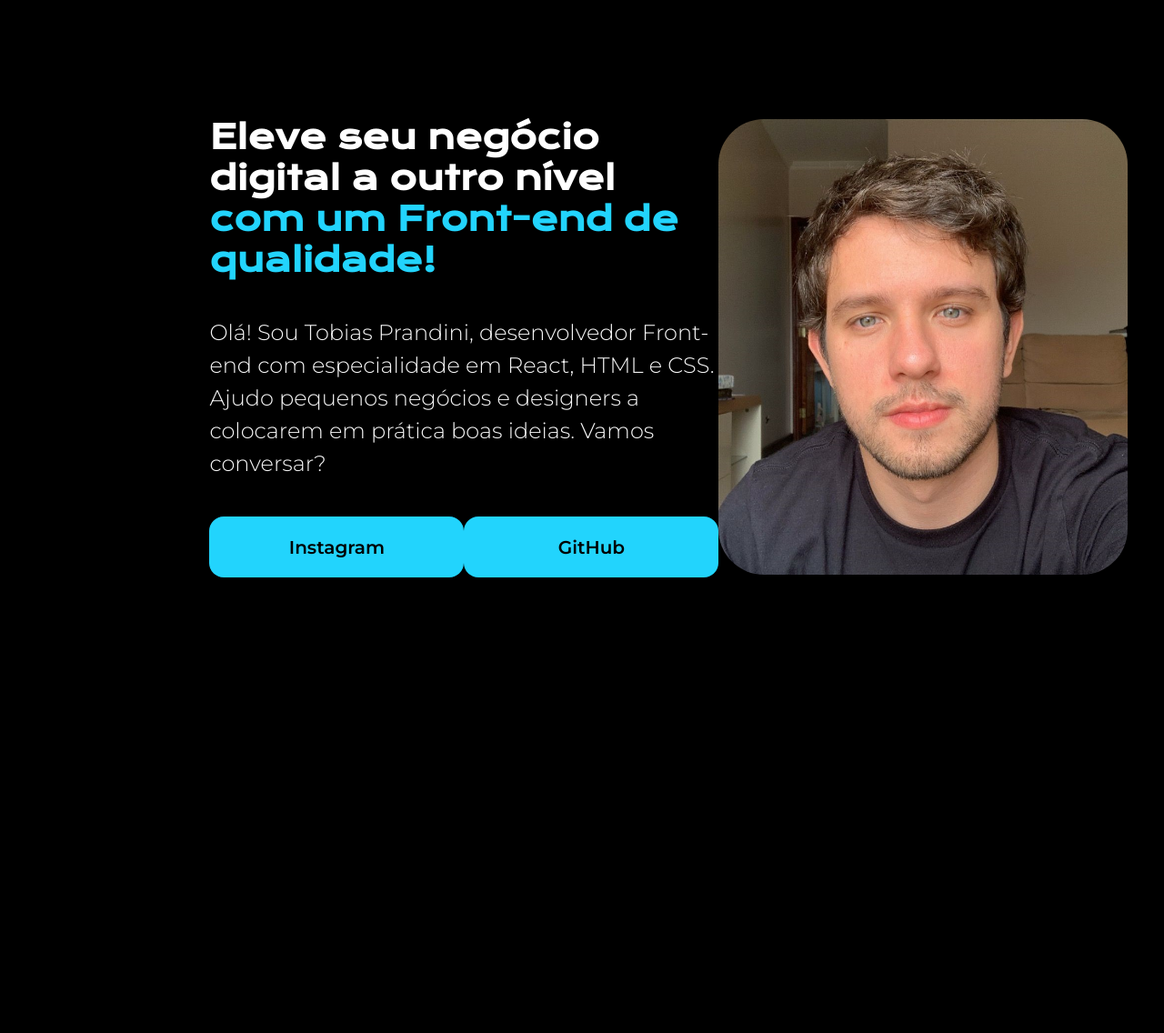
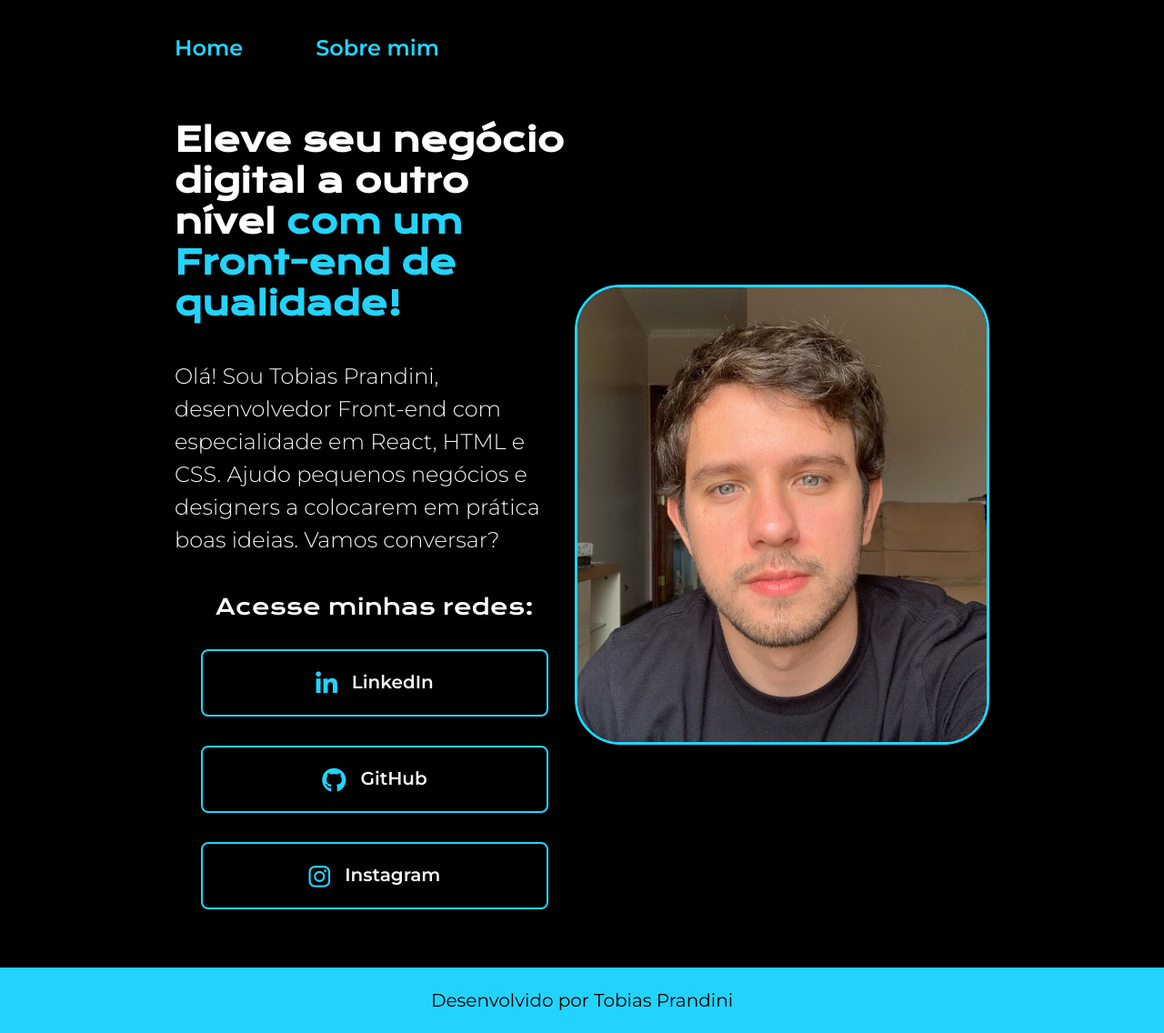
Before and after one commit to tobiasprandini/Projeto-no-Figma, a plain HTML site: page index.html in a window 1280 px wide. Shown: the whole page at 91% size. Before the commit the page ends 928 px from the top, so only its background shows below. Drawn offline with nearby package versions, Linux system fonts and the light colour scheme.

Commit message:
second commit

```diff
--- a/index.html
+++ b/index.html
@@ -5,9 +5,15 @@
     <meta name="viewport" content="width=device-width, initial-scale=1.0">
     <title>Portfolio</title>
     <link rel="stylesheet" href="style.css">
+    <link href="https://cdnjs.cloudflare.com/ajax/libs/font-awesome/6.0.0-beta3/css/all.min.css" rel="stylesheet">
 </head>
 <body>
-  <header></header>
+    <header class="cabecalho">
+        <nav class="cabecalho_menu">
+            <a class="cabecalho_menu_link"> Home</a>
+            <a class="cabecalho_menu_link">Sobre mim</a>
+        </nav>
+    </header>
     <main class="apresentacao">
         <section class="apresentacao_conteudo">
             <h1 class="apresentacao_conteudo_titulo">Eleve seu negócio digital a outro nível
@@ -20,12 +26,25 @@
             conversar?
             </p>
             <div class="apresentacao_links">
-        <a class="apresentacao_links_link" href="https://www.instagram.com/tobias.prandini/" target="_blank">Instagram</a>
-        <a class="apresentacao_links_link" href="https://github.com/tobiasprandini" target="_blank">GitHub</a>
+                <h2 class="apresentacao_links_subtitulo">Acesse minhas redes:</h2>
+                <a class="apresentacao_links_link" href="https://www.linkedin.com/in/tobiasprandini/" target="_blank">
+                    <span class="fa-brands fa-linkedin-in"></span>
+                    <span>LinkedIn</span>
+                </a>
+                <a class="apresentacao_links_link" href="https://github.com/tobiasprandini" target="_blank">
+                    <span class="fa-brands fa-github"></span>
+                    <span>GitHub</span>
+                </a>
+                <a class="apresentacao_links_link" href="https://instagram.com/tobias.prandini/" target="_blank">
+                    <span class="fa-brands fa-instagram"></span>
+                    <span>Instagram</span>
+                </a>
             </div>
         </section>
         <img src="imagem/my-picture.jpeg" alt="Foto de perfil Tobias">
     </main>
-  <footer></footer>
+    <footer class="rodape">
+        <p>Desenvolvido por Tobias Prandini</p>
+    </footer>
 </body>
 </html>
--- a/style.css
+++ b/style.css
@@ -6,18 +6,30 @@
 }
 
 body {
-  height: 100vh;
+  /* height: 100vh; */
   box-sizing: border-box;
   background-color: black;
   color: white;
 }
 
-.titulo-destaque {
+.cabecalho {
+  padding: 3% 0 0 15%;
+}
+
+.cabecalho_menu {
+  display: flex;
+  gap: 80px;
+}
+
+.cabecalho_menu_link {
+  font-family: "Montserrat", sans-serif;
+  font-size: 24px;
+  font-weight: 600;
   color: #22D4FD;
 }
 
 .apresentacao {
-  margin: 10% 18%;
+  padding: 5% 15%;
   display: flex;
   align-items: center;
   justify-content: space-between;
@@ -27,6 +39,8 @@ body {
   width: 450px;
   height: auto;
   border-radius: 50px;
+  border: solid;
+  border-color: #22D4FD;
 }
 
 .apresentacao_conteudo {
@@ -41,6 +55,10 @@ body {
   font-family: "Krona One", sans-serif;
 }
 
+.titulo-destaque {
+  color: #22D4FD;
+}
+
 .apresentacao_conteudo_texto {
   font-size: 24px;
   font-family: "Montserrat", sans-serif;
@@ -51,18 +69,50 @@ body {
 
 .apresentacao_links {
   display: flex;
+  flex-direction: column;
   justify-content: space-between;
+  align-items: center;
+  gap: 32px;
+}
+
+.apresentacao_links_subtitulo {
+  font-family: "Krona One", sans-serif;
+  font-weight: 400;
+  font-size: 24px;
 }
 
 .apresentacao_links_link {
+  display: flex;
+  justify-content: center;
+  gap: 16px;
+  border: 2px solid #22D4FD;
   font-family: "Montserrat", sans-serif;
   font-size: 20px;
   font-weight: 600;
-  background-color: #22D4FD;
-  color: black;
+  color: #f6f6f6;
   padding: 21.5px 0;
-  width: 280px;
+  width: 378px;
   text-align: center;
-  border-radius: 16px;
+  border-radius: 8px;
   text-decoration: none;
 }
+
+.apresentacao_links_link:hover {
+  background-color: #272727;
+}
+
+.apresentacao_links_link .fa-brands {
+  color: #22D4FD;
+  font-size: 27px;
+  font-weight: 300;
+}
+
+.rodape {
+  padding: 24px;
+  color: #000000;
+  background-color: #22D4FD;
+  text-align: center;
+  font-family: "Montserrat", sans-serif;
+  font-size: 20px;
+  font-weight: 400;
+}
```
Lines whose indentation alone changed are shown as unchanged.
